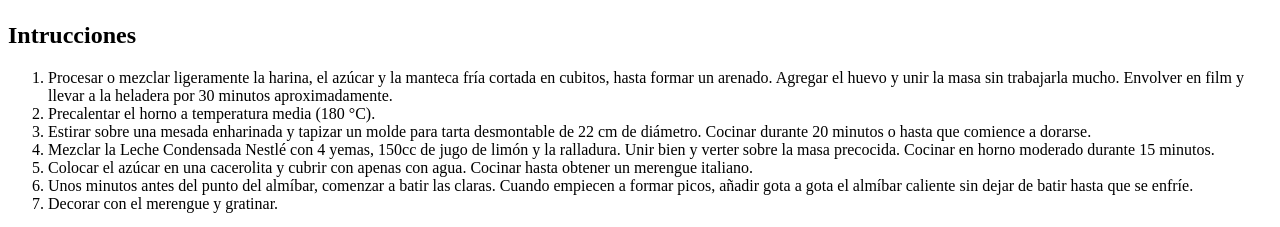
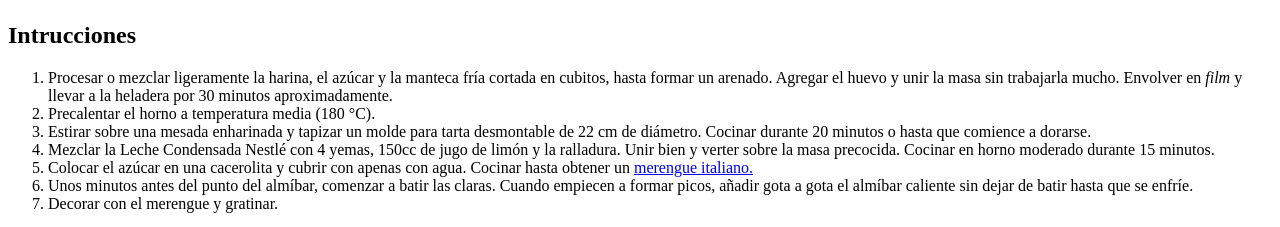
Before and after one commit to juanormo/Frontend, a plain HTML site: page index.html in a window 1280 px wide. Shown: the part 869-1096 px from the top of the page. Drawn offline with Linux system fonts and the light colour scheme.

Commit message:
feat: 🎸 Agregar etiqueta <em>

```diff
--- a/index.html
+++ b/index.html
@@ -65,8 +65,8 @@
           <li>
             Procesar o mezclar ligeramente la harina, el azúcar y la manteca
             fría cortada en cubitos, hasta formar un arenado. Agregar el huevo y
-            unir la masa sin trabajarla mucho. Envolver en film y llevar a la
-            heladera por 30 minutos aproximadamente.
+            unir la masa sin trabajarla mucho. Envolver en <em>film</em> y
+            llevar a la heladera por 30 minutos aproximadamente.
           </li>
           <li>Precalentar el horno a temperatura media (180 °C).</li>
           <li>
@@ -81,7 +81,7 @@
           </li>
           <li>
             Colocar el azúcar en una cacerolita y cubrir con apenas con agua.
-            Cocinar hasta obtener un merengue italiano.
+            Cocinar hasta obtener un <a href="#">merengue italiano.</a>
           </li>
           <li>
             Unos minutos antes del punto del almíbar, comenzar a batir las
```
